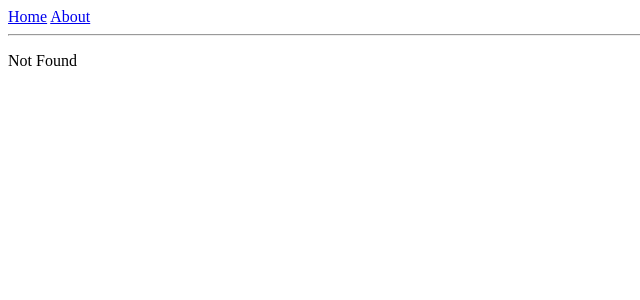
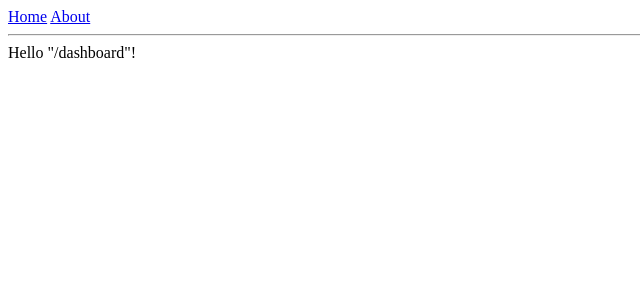
Before and after one commit to COV-Lumon-Industries/lumon-tech-dashboard, a React (Vite) app: page /dashboard in a window 1280 px wide. Before the commit this address had no page. Shown: the top 300 px of the page, without its empty margins (0-640 px from the left). Built offline with nearby package versions, Linux system fonts and the light colour scheme.

Commit message:
added a dashboard route

```diff
--- a/src/routeTree.gen.ts
+++ b/src/routeTree.gen.ts
@@ -11,10 +11,17 @@
 // Import Routes
 
 import { Route as rootRoute } from './routes/__root'
+import { Route as DashboardImport } from './routes/dashboard'
 import { Route as AboutImport } from './routes/about'
 import { Route as IndexImport } from './routes/index'
 
 // Create/Update Routes
+
+const DashboardRoute = DashboardImport.update({
+  id: '/dashboard',
+  path: '/dashboard',
+  getParentRoute: () => rootRoute,
+} as any)
 
 const AboutRoute = AboutImport.update({
   id: '/about',
@@ -46,6 +53,13 @@ declare module '@tanstack/react-router' {
       preLoaderRoute: typeof AboutImport
       parentRoute: typeof rootRoute
     }
+    '/dashboard': {
+      id: '/dashboard'
+      path: '/dashboard'
+      fullPath: '/dashboard'
+      preLoaderRoute: typeof DashboardImport
+      parentRoute: typeof rootRoute
+    }
   }
 }
 
@@ -54,36 +68,41 @@ declare module '@tanstack/react-router' {
 export interface FileRoutesByFullPath {
   '/': typeof IndexRoute
   '/about': typeof AboutRoute
+  '/dashboard': typeof DashboardRoute
 }
 
 export interface FileRoutesByTo {
   '/': typeof IndexRoute
   '/about': typeof AboutRoute
+  '/dashboard': typeof DashboardRoute
 }
 
 export interface FileRoutesById {
   __root__: typeof rootRoute
   '/': typeof IndexRoute
   '/about': typeof AboutRoute
+  '/dashboard': typeof DashboardRoute
 }
 
 export interface FileRouteTypes {
   fileRoutesByFullPath: FileRoutesByFullPath
-  fullPaths: '/' | '/about'
+  fullPaths: '/' | '/about' | '/dashboard'
   fileRoutesByTo: FileRoutesByTo
-  to: '/' | '/about'
-  id: '__root__' | '/' | '/about'
+  to: '/' | '/about' | '/dashboard'
+  id: '__root__' | '/' | '/about' | '/dashboard'
   fileRoutesById: FileRoutesById
 }
 
 export interface RootRouteChildren {
   IndexRoute: typeof IndexRoute
   AboutRoute: typeof AboutRoute
+  DashboardRoute: typeof DashboardRoute
 }
 
 const rootRouteChildren: RootRouteChildren = {
   IndexRoute: IndexRoute,
   AboutRoute: AboutRoute,
+  DashboardRoute: DashboardRoute,
 }
 
 export const routeTree = rootRoute
@@ -97,7 +116,8 @@ export const routeTree = rootRoute
       "filePath": "__root.tsx",
       "children": [
         "/",
-        "/about"
+        "/about",
+        "/dashboard"
       ]
     },
     "/": {
@@ -105,6 +125,9 @@ export const routeTree = rootRoute
     },
     "/about": {
       "filePath": "about.tsx"
+    },
+    "/dashboard": {
+      "filePath": "dashboard.tsx"
     }
   }
 }
--- /dev/null
+++ b/src/routes/dashboard.tsx
@@ -0,0 +1,9 @@
+import { createFileRoute } from '@tanstack/react-router'
+
+export const Route = createFileRoute('/dashboard')({
+  component: RouteComponent,
+})
+
+function RouteComponent() {
+  return <div>Hello "/dashboard"!</div>
+}
```
Also changed, not shown: 1 other file (tests, documents, lock files or other folders).
